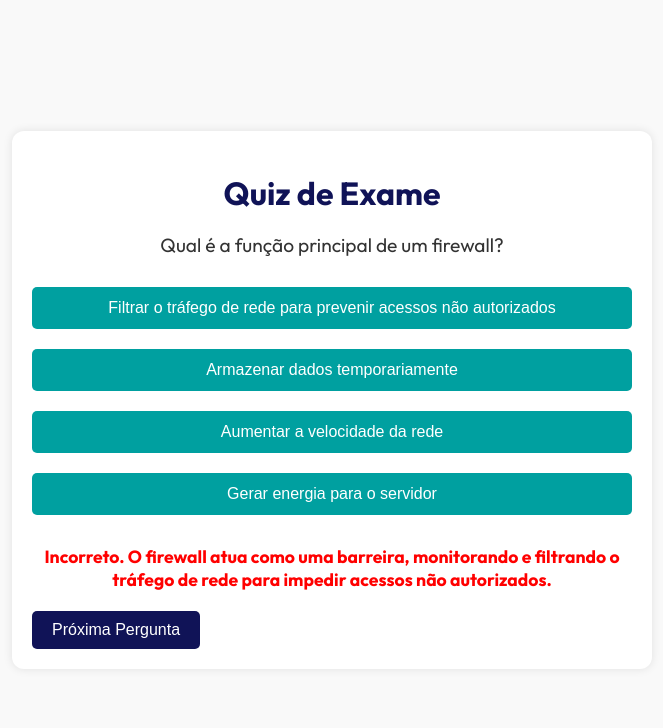
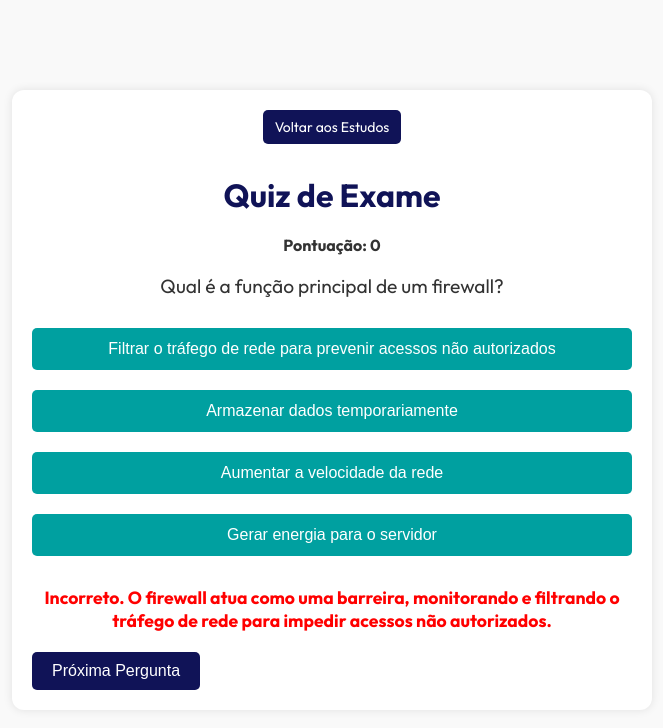
Before and after one commit to joaaoazul/packet.intercept, a plain HTML site: page quiz.html in a window 1280 px wide. Both pictures are taken after a click on the button "Armazenar dados temporariamente". Shown: the whole page, without its empty margins (308-971 px from the left). Drawn offline with Linux system fonts and the light colour scheme.

Commit message:
v1.3.0c - beta quizz

```diff
--- a/assets/css/quiz-style.css
+++ b/assets/css/quiz-style.css
@@ -14,15 +14,31 @@ body {
   background: #fff;
   padding: 20px;
   border-radius: 12px;
-    width: 90%;
+  width: 79%;
   max-width: 600px;
   box-shadow: 0 0 10px rgba(0,0,0,0.1);
   text-align: center;
 }
 
+.back-button {
+  display: inline-block;
+  margin-bottom: 10px;
+  padding: 8px 12px;
+  background: #101357;
+  color: #fff;
+  text-decoration: none;
+  border-radius: 5px;
+  font-size: 14px;
+}
+
 .quiz-container h1 {
   margin-bottom: 20px;
   color: #101357;
+}
+
+#score {
+  margin-bottom: 10px;
+  font-weight: bold;
 }
 
 #question {
--- a/assets/js/quiz.js
+++ b/assets/js/quiz.js
@@ -1,10 +1,16 @@
 let questions = [];
 let currentQuestion = 0;
+let score = 0;
 
 const questionEl = document.getElementById('question');
 const optionsEl = document.getElementById('options');
 const feedbackEl = document.getElementById('feedback');
 const nextBtn = document.getElementById('nextBtn');
+const scoreEl = document.getElementById('score');
+
+function updateScore() {
+  scoreEl.textContent = `Pontuação: ${score}`;
+}
 
 function loadQuestion() {
   feedbackEl.style.display = 'none';
@@ -15,9 +21,10 @@ function loadQuestion() {
   q.options.forEach((option, index) => {
     const btn = document.createElement('button');
     btn.textContent = option;
-    btn.addEventListener('click', () => checkAnswer(index));
+    btn.addEventListener('click', () => checkAnswer(index, btn));
     optionsEl.appendChild(btn);
   });
+  updateScore();
 }
 
 function disableOptions() {
@@ -25,17 +32,19 @@ function disableOptions() {
   optionButtons.forEach(btn => btn.disabled = true);
 }
 
-function checkAnswer(selected) {
+function checkAnswer(selected, btn) {
   const q = questions[currentQuestion];
   feedbackEl.style.display = 'block';
   disableOptions();
   if (selected === q.correct) {
     feedbackEl.textContent = "Correto!";
     feedbackEl.style.color = "green";
+    score++;
   } else {
     feedbackEl.textContent = "Incorreto. " + q.explanation;
     feedbackEl.style.color = "red";
   }
+  updateScore();
   nextBtn.style.display = 'block';
 }
 
@@ -44,7 +53,7 @@ nextBtn.addEventListener('click', () => {
   if (currentQuestion < questions.length) {
     loadQuestion();
   } else {
-    feedbackEl.textContent = "Quiz concluído!";
+    feedbackEl.textContent = `Quiz concluído! Sua pontuação final: ${score} de ${questions.length}`;
     feedbackEl.style.color = "blue";
     nextBtn.style.display = 'none';
   }
@@ -55,6 +64,7 @@ fetch('assets/data/questions.json')
   .then(response => response.json())
   .then(data => {
     questions = data;
+    questions = questions.slice(0, 30);
     loadQuestion();
   })
   .catch(error => console.error('Erro ao carregar as perguntas:', error));
--- a/quiz.html
+++ b/quiz.html
@@ -5,12 +5,14 @@
   <meta name="viewport" content="width=device-width, initial-scale=1.0">
   <title>Quiz de Exame</title>
   <link rel="stylesheet" href="./assets/css/quiz-style.css">
-  <!-- Se quiseres usar a mesma fonte da página principal -->
+  <!-- Usando a mesma fonte da página principal -->
   <link href="https://fonts.googleapis.com/css2?family=Outfit:wght@100..900&display=swap" rel="stylesheet">
 </head>
 <body>
   <div class="quiz-container">
+    <a href="index.html" class="back-button">Voltar aos Estudos</a>
     <h1>Quiz de Exame</h1>
+    <div id="score">Pontuação: 0</div>
     <div id="quiz">
       <p id="question"></p>
       <div id="options">
```
Lines whose indentation alone changed are shown as unchanged.
